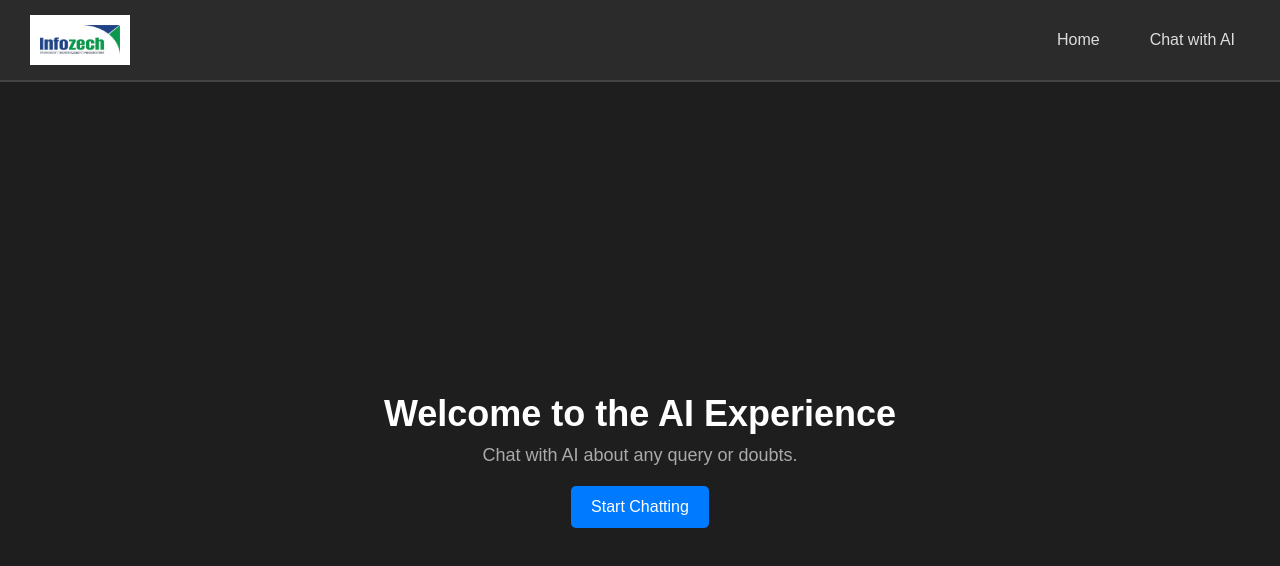
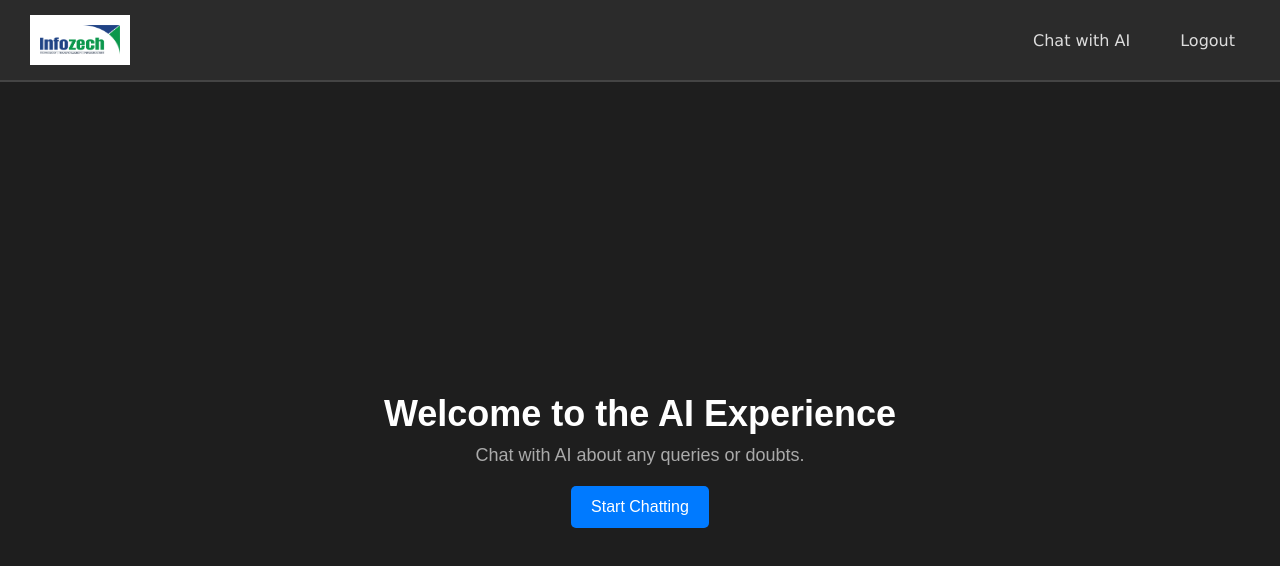
Before and after one commit to sudhanshu2070/chat-ai, a React (Create React App) app: page /home in a window 1280 px wide. Shown: the top 566 px of the page. Built offline with nearby package versions, Linux system fonts and the light colour scheme.

Commit message:
Updating login page 0.2

```diff
--- a/src/pages/HomePage/HomePage.css
+++ b/src/pages/HomePage/HomePage.css
@@ -38,6 +38,8 @@
 
   .nav-item {
     text-decoration: none;
+    font-family:  'Lucida Sans';
+    font: bold;
     color: #ddd;
     font-size: 16px;
     padding: 8px 15px;
--- a/src/pages/HomePage/HomePage.tsx
+++ b/src/pages/HomePage/HomePage.tsx
@@ -13,8 +13,9 @@ const HomePage: React.FC = () => {
           <img src={logo} alt="Chat Logo" className="chat-logoHomePage" />
 
         <div className="nav-links">
-          <Link to="/home" className="nav-item">Home</Link>
+          {/* <Link to="/home" className="nav-item">Home</Link> */}
           <Link to="/chat-Screen" className="nav-item">Chat with AI</Link>
+          <Link to="/signin" className="nav-item">Logout</Link>
           {/* <Link to="/upload-pdf" className="nav-item upload-btn">Upload PDF</Link> */}
         </div>
       </nav>
@@ -22,7 +23,7 @@ const HomePage: React.FC = () => {
       {/* Hero Section */}
       <div className="hero-section">
         <h1>Welcome to the AI Experience</h1>
-        <p>Chat with AI about any query or doubts.</p>
+        <p>Chat with AI about any queries or doubts.</p>
         <div className="buttons">
           <Link to="/chat-Screen" className="btn primary">Start Chatting</Link>
           {/* <Link to="/upload-pdf" className="btn secondary">Upload a PDF</Link> */}
--- a/src/pages/signUp/SignUp.tsx
+++ b/src/pages/signUp/SignUp.tsx
@@ -1,7 +1,7 @@
 import React from "react";
 import "./SignUp.css";
 import cardImage from "../../assets/images/img1.png"; // Import the card image
-import bgImage from "../../assets/images/bg2.jpg"; // Import the background image
+import bgImage from "../../assets/images/bg1.jpg"; // Import the background image
 
 const SignUp = () => {
   return (
```
